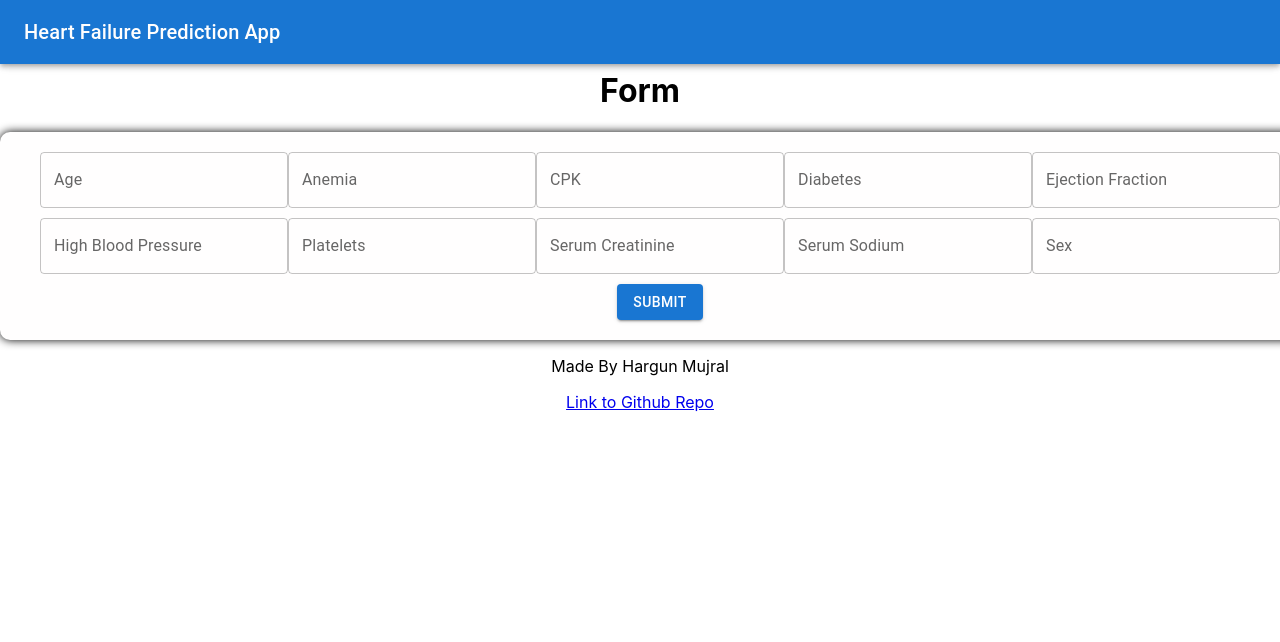
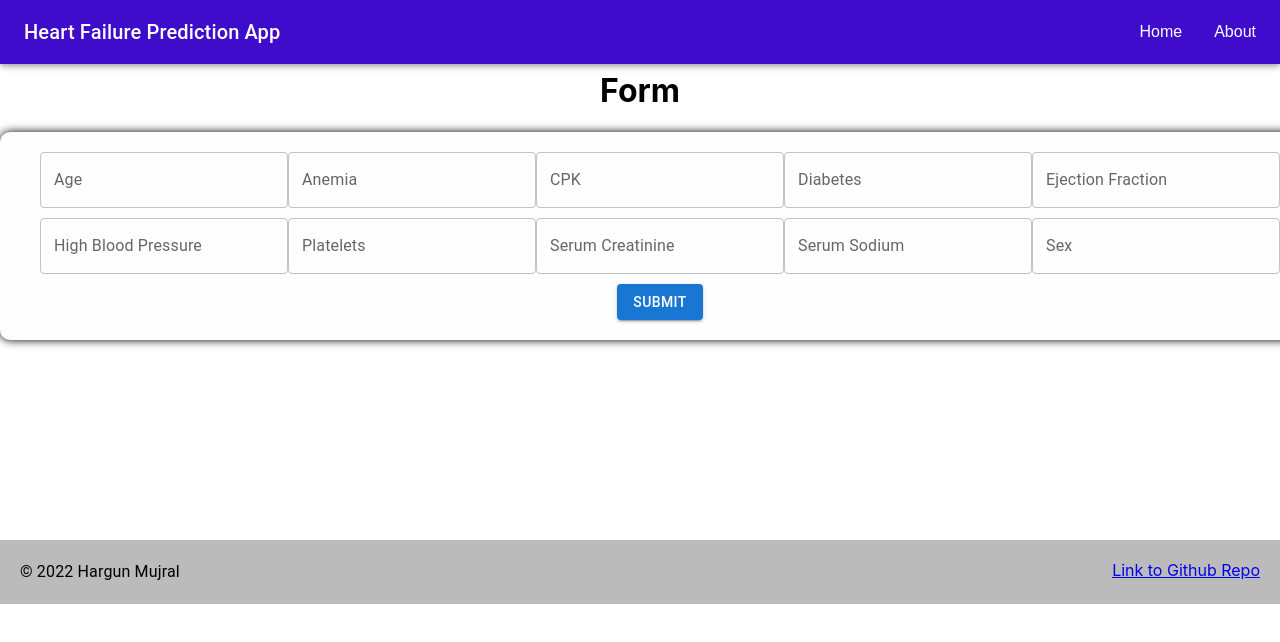
Before and after one commit to hargunmujral/Heart-Failure-Prediction, a React (Create React App) app in the folder frontend/: page / in a window 1280 px wide. Shown: the top 642 px of the page. Built offline with nearby package versions, Linux system fonts and the light colour scheme.

Commit message:
created a footer, made navbar

```diff
--- a/frontend/src/App.js
+++ b/frontend/src/App.js
@@ -4,6 +4,7 @@ import SubmitForm from './components/form';
 import React from 'react';
 import Home from './Home';
 import About from './About';
+import Footer from './components/footer';
 import { Routes, Route, Link } from 'react-router-dom';
 
 function App() {
@@ -14,7 +15,7 @@ function App() {
         <Route exact path="/" element={<Home/>} />
         <Route exact path="/about" element={<About/>} />
       </Routes>
-
+      <Footer />
     </div>
   );
 }
@@ -31,4 +32,6 @@ export default App;
 
   * (Possibly) create an authentication system to practice this skill
 
+  * improve the form look
+
 */
--- a/frontend/src/Home.js
+++ b/frontend/src/Home.js
@@ -13,12 +13,14 @@ function Home() {
       <div useStyle={{ display: "flex", justifyContent: "space-between" }}>
         <SubmitForm />
       </div>
-      <div>
-        <p>Made By Hargun Mujral</p>
-        <a href="https://github.com/hargunmujral/Heart-Failure-Prediction">Link to Github Repo</a>
-      </div>
+      <HeaderBreak />
+      <HeaderBreak />
+      <HeaderBreak />
+      <HeaderBreak />
     </div>
   );
 }
 
 export default Home;
+
+// Remove the header breaks, currently just there to demonstrate the page extends
--- /dev/null
+++ b/frontend/src/components/footer.js
@@ -0,0 +1,32 @@
+import React from 'react';
+import { makeStyles } from '@mui/styles';
+import { Link } from 'react-router-dom';
+import { Stack, Typography } from '@mui/material';
+
+
+const useStyles = makeStyles(() => ({
+  footer: {
+    backgroundColor: "#BBBBBB",
+  },
+}));
+
+export default function Footer() {
+  const classes = useStyles();
+  const year = new Date().getFullYear();
+  return (
+    <footer className={classes.footer}>
+        <br />
+        <div>
+            <Stack direction='row' spacing={8}>
+                <Typography style={{marginLeft: '20px'}}>
+                    © {year} Hargun Mujral
+                </Typography>
+                <a style={{marginLeft: 'auto', marginRight:'20px' }} href="https://github.com/hargunmujral/Heart-Failure-Prediction">
+                    Link to Github Repo
+                </a>
+            </Stack>
+        </div>
+        <br />
+    </footer >
+  );
+}
--- a/frontend/src/components/header.js
+++ b/frontend/src/components/header.js
@@ -1,38 +1,48 @@
-// creating a header using material ui
 import React from 'react';
-import { AppBar, Toolbar, Typography } from '@mui/material';
+import { AppBar, Toolbar, Typography, Stack } from '@mui/material';
 import { makeStyles } from '@mui/styles';
-// import { Link as RouterLink} from 'react-router-dom';
+import { Link } from 'react-router-dom';
 
 
-// Investigate why makeStyles is not working
 const useStyles = makeStyles(() => ({
   header: {
     backgroundColor: "#400CCC",
+    position: "static",
   },
   logo: {
     fontFamily: "Work Sans, sans-serif",
-    fontWeight: 600,
+    fontWeight: 400,
     color: "#FFFEFE",
     textAlign: "left",
+  },
+  link: {
+    color: "#FFFEFE",
+    textDecoration: "none",
+    fontFamily: "Work Sans, sans-serif",
+    fontWeight: 400,
+    '&:hover': {
+      color: "#FFFEFE",
+      textDecoration: "none",
+    },
   },
 }));
 
 export default function Header() {
   const classes = useStyles();
-  const display = () => {
-    return <Toolbar>{headerDetails}</Toolbar>;
-  };
-
-  const headerDetails = (
-    <Typography variant="h6" component="h1" className={classes.logo}>
-        Heart Failure Prediction App
-    </Typography>
-  );
 
   return (
     <header>
-      <AppBar className={classes.header}>{display()}</AppBar>
+      <AppBar className={classes.header}>
+        <Toolbar className={classes.header}>
+          <Typography variant="h6" component="h1" className={classes.logo} sx={{ flexGrow: 1 }}>
+              Heart Failure Prediction App
+          </Typography>
+          <Stack direction='row' spacing={4}>
+            <Link to="/" className={classes.link}>Home</Link>
+            <Link to="/about" className={classes.link}>About</Link>
+          </Stack>
+        </Toolbar>
+      </AppBar>
     </header>
   );
 }
```
